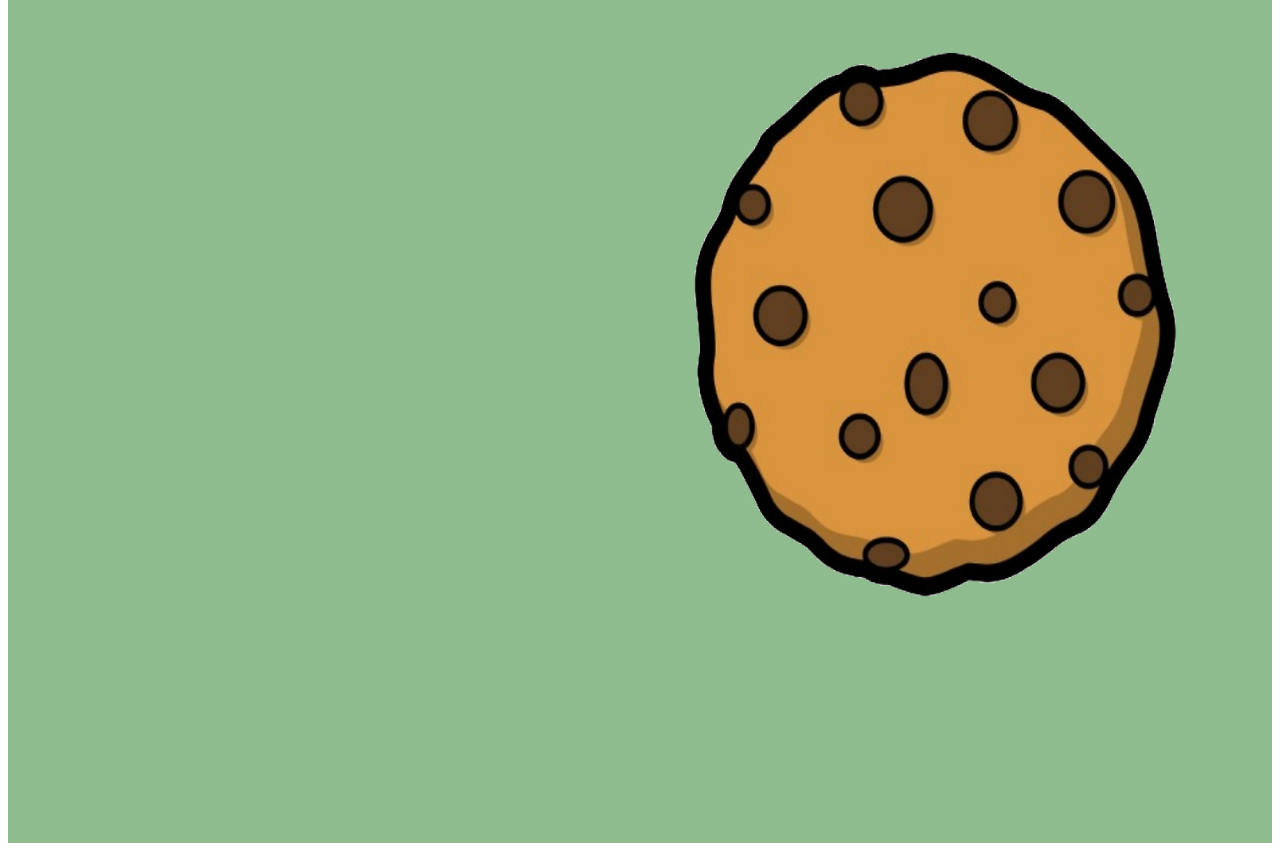
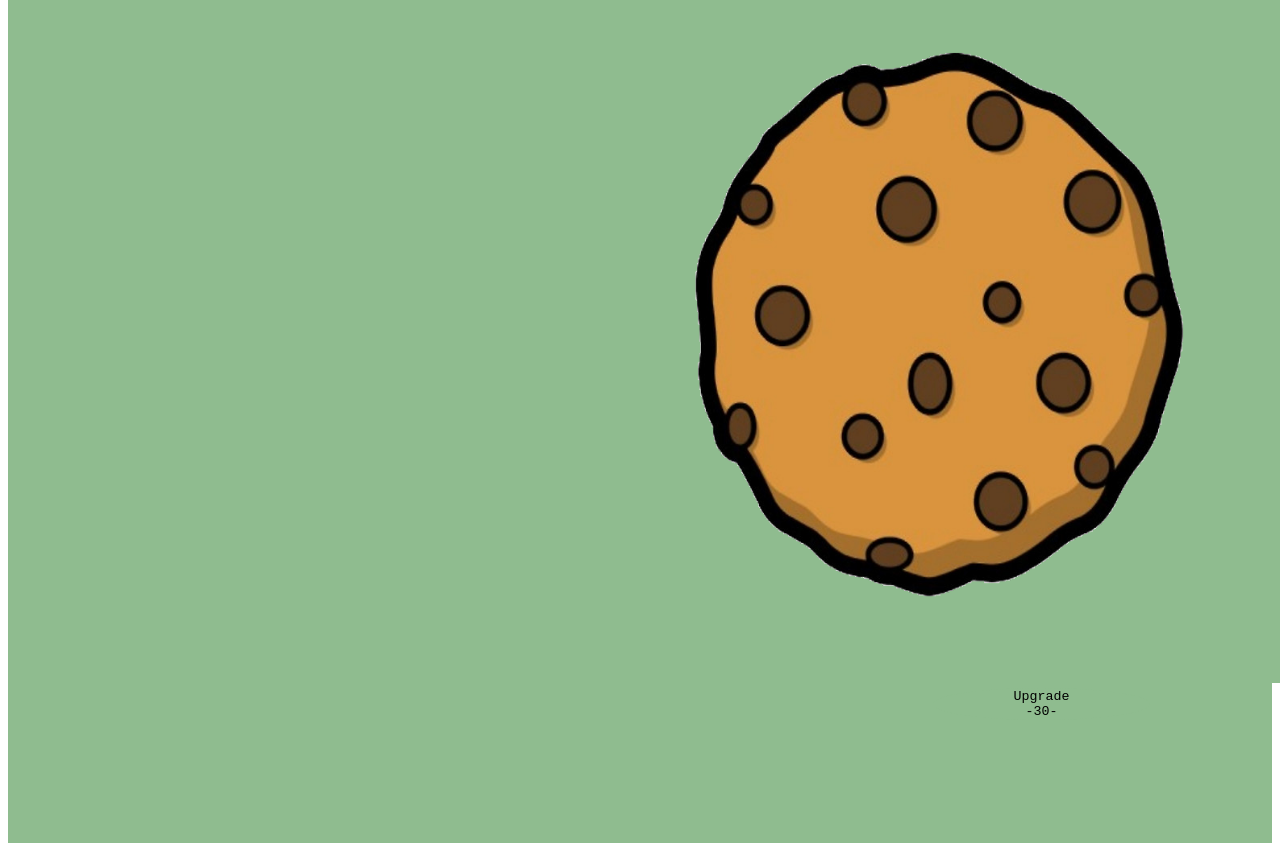
Before and after one commit to bogedorian/GB_Cookie_Clicker, a plain HTML site: page clicker.html in a window 1280 px wide. Shown: the part 165-1016 px from the top of the page. Drawn offline with Linux system fonts and the light colour scheme.

Commit message:
adding upgrade button

```diff
--- a/clicker.html
+++ b/clicker.html
@@ -5,11 +5,11 @@
     <link rel=stylesheet href="styling.css">
 </head>
 <body>
-<div id="header">
+<div id="main">
     <div class="cookies">0 Cookies</div>
     <button class="button"><img src="img/cookie.png" alt="cookie" class="center"></button>
+    <button class="upgradebtn">Upgrade <br> -30-</button>
+</div>
 
-
-</div>
 </body>
 </html>
--- a/styling.css
+++ b/styling.css
@@ -1,4 +1,4 @@
-#header{
+#main{
     background-color: darkseagreen;
     height: 1000px;
 }
@@ -27,4 +27,23 @@ img {
     border-top-width: 0px;
     margin-left: 601px;
     background-color: darkseagreen;
+    position: fixed;
   }
+  .upgradebtn {
+    border-left-style: solid;
+    border-left-width: 0px;
+    border-top-style: solid;
+    border-right-width: 0px;
+    border-right-style: solid;
+    border-bottom-width: 0px;
+    border-bottom-style: solid;
+    border-top-width: 0px;
+    margin-left: 601px;
+    background-color: darkseagreen;
+    position: fixed;
+    left: 332px;
+    right: 130px;
+    top: 853px;
+    font-family: monospace;
+    border-radius: 50%;
+  }
```
